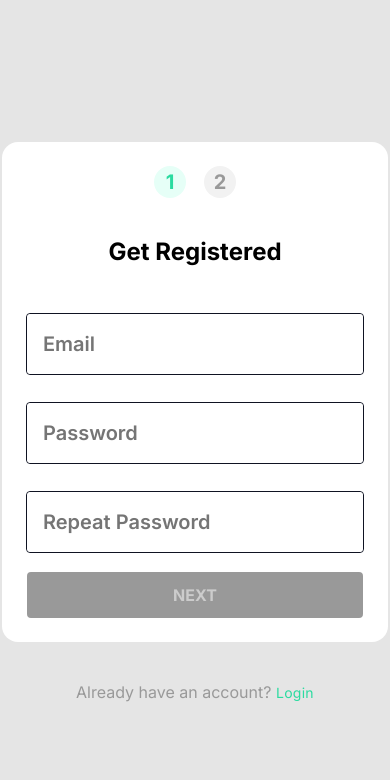
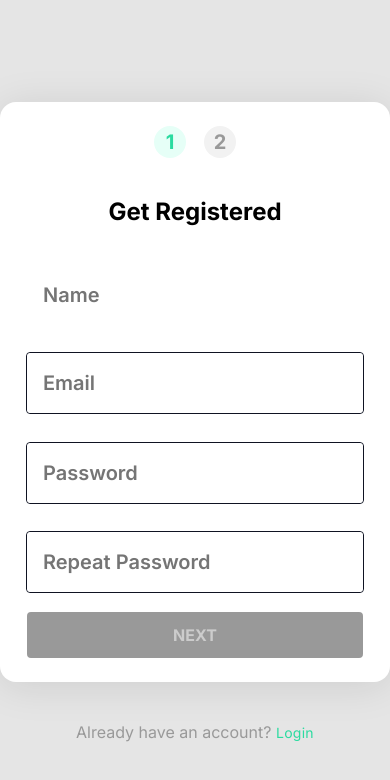
Before and after one commit to armada-ths/ac22, a React (Create React App) app: page /register in a window 390 px wide. Shown: the top 780 px of the page. Built offline with nearby package versions, Linux system fonts and the light colour scheme; no server answers.

Commit message:
some small fixes for responsiveness

```diff
--- a/src/components/ACInput/ACInput.css
+++ b/src/components/ACInput/ACInput.css
@@ -1,5 +1,4 @@
 .ac-input{
-    width: 21rem;
     height: 3.75rem;
     background: #FFFFFF;
     font-size: 20px;
@@ -10,7 +9,6 @@
     justify-content: center;
     border-radius: 4px;
     padding: 0 !important;
-    color: #0F1322;
 }
 
 .container, .incorrect-container{
--- a/src/components/MultiStepForm/Forms/AccountForm.tsx
+++ b/src/components/MultiStepForm/Forms/AccountForm.tsx
@@ -3,6 +3,7 @@ import ACInput from "../../ACInput/ACInput";
 import "./Forms.css";
 
 interface AccountData {
+  name: string;
   email: string;
   password: string;
   repeatPassword: string;
@@ -18,6 +19,7 @@ const AccountForm: FC<Props> = ({ email, password, updateField, emailExists }) =
   const [active, setActive] = useState<boolean>(false);
   const [repeatPassword, setRepeatPassword] = useState<string>("");
   const [place, setPlace] = useState("Repeat Password");
+  const [place2, setPlace2] = useState("Name");
 
   useEffect(() => {
     if (repeatPassword === password) {
@@ -31,6 +33,11 @@ const AccountForm: FC<Props> = ({ email, password, updateField, emailExists }) =
   return (
     <div className="form-content">
       <h2>Get Registered</h2>
+      <input
+        className="ac-input"
+        placeholder={place2}
+        onChange={(e) => updateField({ name: e.target.value })}
+      />
       {emailExists && <div style={{ color: "red", marginTop: "-6px"}}>Account with this email already exists</div>}
       <ACInput
         type="email"
--- a/src/components/MultiStepForm/MultiStepForm.css
+++ b/src/components/MultiStepForm/MultiStepForm.css
@@ -1,5 +1,4 @@
 .form-container{
-    height: fit-content;
     display: flex;
     flex-direction: column;
     justify-content: center;
@@ -7,6 +6,10 @@
     background-color: #FFFFFF;
     padding: 24px;
     border-radius: 16px;
+    box-shadow: 0px 4px 40px rgba(0, 0, 0, 0.1);
+    max-width: 400px;
+    width: 100%;
+    padding: 24px 0;
 }
 
 .screen{
--- a/src/components/MultiStepForm/MultiStepForm.tsx
+++ b/src/components/MultiStepForm/MultiStepForm.tsx
@@ -6,6 +6,7 @@ import { useMultiStepForm } from "./MultiStepHook/useMultiStepForm";
 import AuthButton from "../AuthButton/AuthButton";
 import FormStepCounter from "../FormStepCounter/FormStepCounter";
 export interface FormData {
+  name: string;
   email: string;
   password: string;
   studyProgramme: string;
@@ -16,6 +17,7 @@ export interface FormData {
 }
 
 const START_DATA: FormData = {
+  name: "",
   email: "",
   password: "",
   studyProgramme: "",
@@ -52,14 +54,11 @@ const MultiStepForm: FC<Props> = ({ registerSubmit }) => {
   };
 
   return (
-    <div className="screen">
+    <>
     <div className="form-container">
       <form onSubmit={onSubmit} className="form-content">
         <div className="steps">
-            <FormStepCounter
-              currentStep={currentStep + 1}
-              steps={steps.length}
-            />
+          <FormStepCounter currentStep={currentStep + 1} steps={steps.length} />
         </div>
         {step}
         <div className="button-container">
@@ -75,19 +74,23 @@ const MultiStepForm: FC<Props> = ({ registerSubmit }) => {
           <AuthButton
             buttonText={isLast ? "Complete Registration" : "Next"}
             buttonType="submit"
-              active={(formData.password.length >= 8 && formData.repeatPassword === formData.password)? true : false}
+            active={
+              formData.password.length >= 8 &&
+              formData.repeatPassword === formData.password
+                ? true
+                : false
+            }
             onButtonClick={() => {}}
           />
         </div>
       </form>
     </div>
-
     {isFirst && (
         <div className="login-link">
           Already have an account? <a href="/">Login</a>
         </div>
       )}
-    </div>
+    </>
   );
 };
 
--- a/src/views/RegisterView/RegisterView.tsx
+++ b/src/views/RegisterView/RegisterView.tsx
@@ -10,9 +10,7 @@ import { collection, doc, setDoc } from "firebase/firestore";
 import { auth, database } from "../../models/Firebase/firebaseConfig";
 import { FormData } from "../../components/MultiStepForm/MultiStepForm";
 import { redirect } from "react-router-dom";
-interface Props {
-
-}
+interface Props {}
 
 async function CreateDoc(user: User, data: FormData) {
   if (user) {
@@ -40,7 +38,6 @@ async function CreateDoc(user: User, data: FormData) {
 }
 
 const RegisterView: FC = () => {
-
   // You can use this function to send user registration data to the backend
   async function RegisterUser(user: FormData) {
     await createUserWithEmailAndPassword(auth, user.email, user.password);
@@ -53,22 +50,21 @@ const RegisterView: FC = () => {
       if (auth.currentUser) {
         CreateDoc(auth.currentUser, user);
       }
-
-    } catch (error : any) {
+    } catch (error: any) {
       if (error.message === "Firebase: Error (auth/email-already-in-use).") {
-        alert("Email is already in use, please provide another valid KTH email")
-      }
-      else{
-        alert("Something went wrong, please try again")
+        alert(
+          "Email is already in use, please provide another valid KTH email"
+        );
+      } else {
+        alert("Something went wrong, please try again");
       }
     }
   };
 
   return (
-
-      <MultiStepForm
-        registerSubmit={signUpFunction}
-      />
+    <div className="screen">
+      <MultiStepForm registerSubmit={signUpFunction} />
+    </div>
   );
 };
 
--- a/src/views/RegisterView/register-view.css
+++ b/src/views/RegisterView/register-view.css
@@ -13,3 +13,12 @@
     text-align: center;
     min-height: 100vh;
 }
+
+.screen{
+    display: flex;
+    flex-direction: column;
+    justify-content: center;
+    align-items: center;
+    text-align: center;
+    min-height: 100vh;
+}
```
Lines whose indentation alone changed are shown as unchanged.
